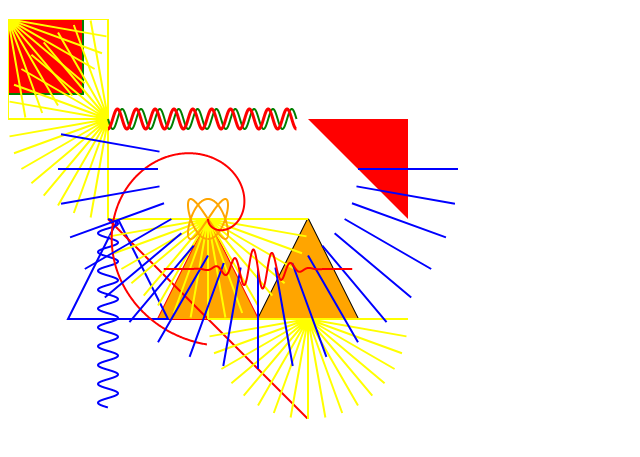
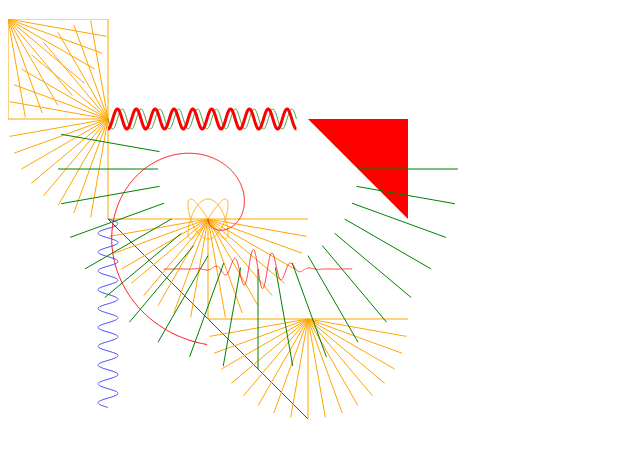
Before and after one commit to ajlopez/drawie, a website: page browser/canvas.html in a window 1280 px wide. Shown: the part 61-518 px from the top of the page, without its empty margins (0-640 px from the left). Drawn offline with Linux system fonts and the light colour scheme.

Commit message:
Modified canvas browser sample

```diff
--- a/browser/canvas.html
+++ b/browser/canvas.html
@@ -13,7 +13,7 @@
     window.onload = function () {
         const canvas = document.getElementById('canvas');
         const ctx = canvas.getContext("2d");
-
+		/*
 		ctx.lineWidth = 2;
 
 		ctx.fillStyle = "orange";
@@ -58,14 +58,14 @@
 		ctx.restore();
 
 		//ctx.strokeStyle = "black";
-
+		*/
 		const image = drawie.image(ctx);
 
 		const ln = line(p(100, 200), p(300, 400), { color: "red" });
 
 		ln.draw(image);
 
-		const d = drawie.composite([], { color: "yellow" });
+		const d = drawie.composite([], { color: "orange" });
 
 		const ln2 = line(p(0, 0), p(100, 0));
 
@@ -75,7 +75,6 @@
 		d.draw(image);
 		d.translate(p(200, 200)).draw(image);
 		d.translate(p(300, 300)).draw(image);
-		d.style.color = "orange";
 		d.rotate(90).translate(p(100, 100)).draw(image);
 
 		const t = drawie.triangle(p(300, 100), p(400, 200), p(400, 100), { fillColor: "red" });
@@ -118,11 +117,11 @@
 
 		spiral.draw(image);
 
-		const segment = line(p(100, 0), p(200,0));
+		const segment = line(p(100, 0), p(200,0), { color: "green" });
 
         let rep = drawie.repeat(
 			function (element) { return element.rotate(10); },
-			segment, 20, { color: "blue" });
+			segment, 20);
 		rep = rep.translate(p(250, 150));
 		rep.draw(image);
 
```
